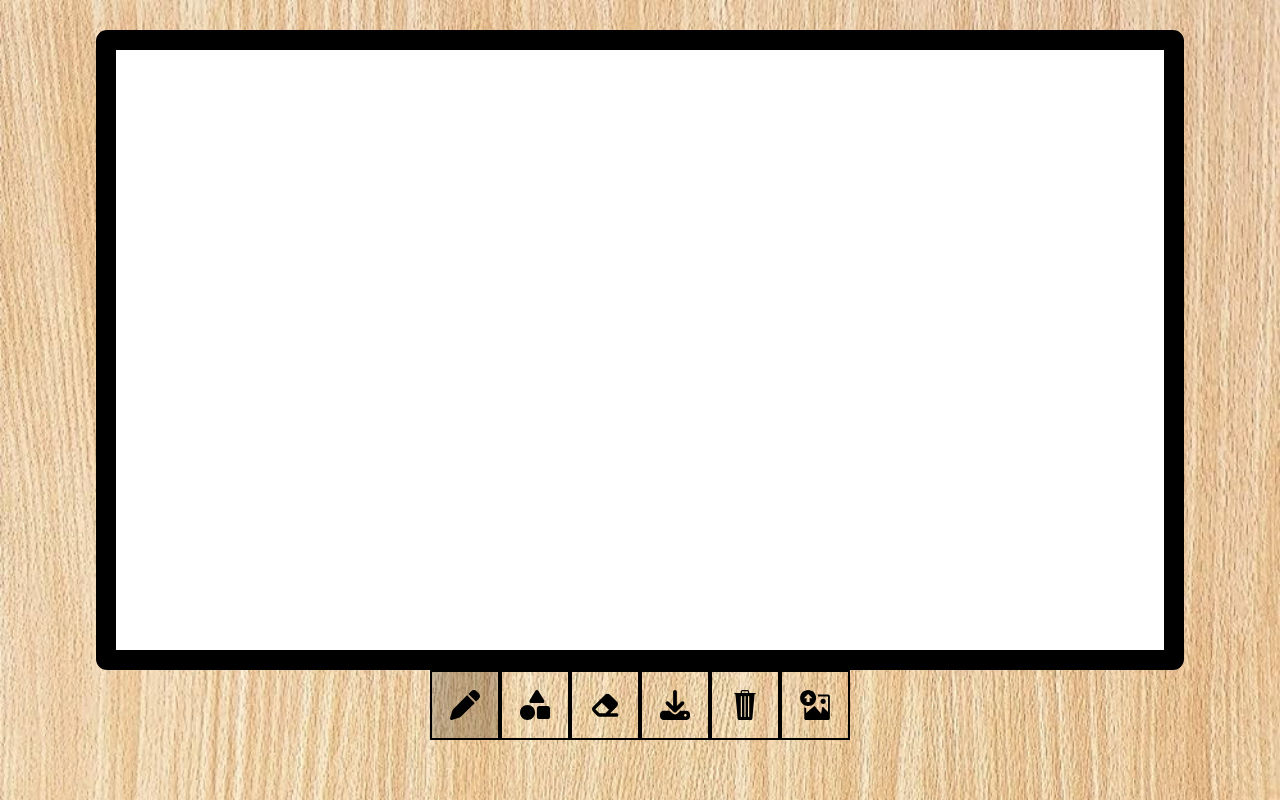
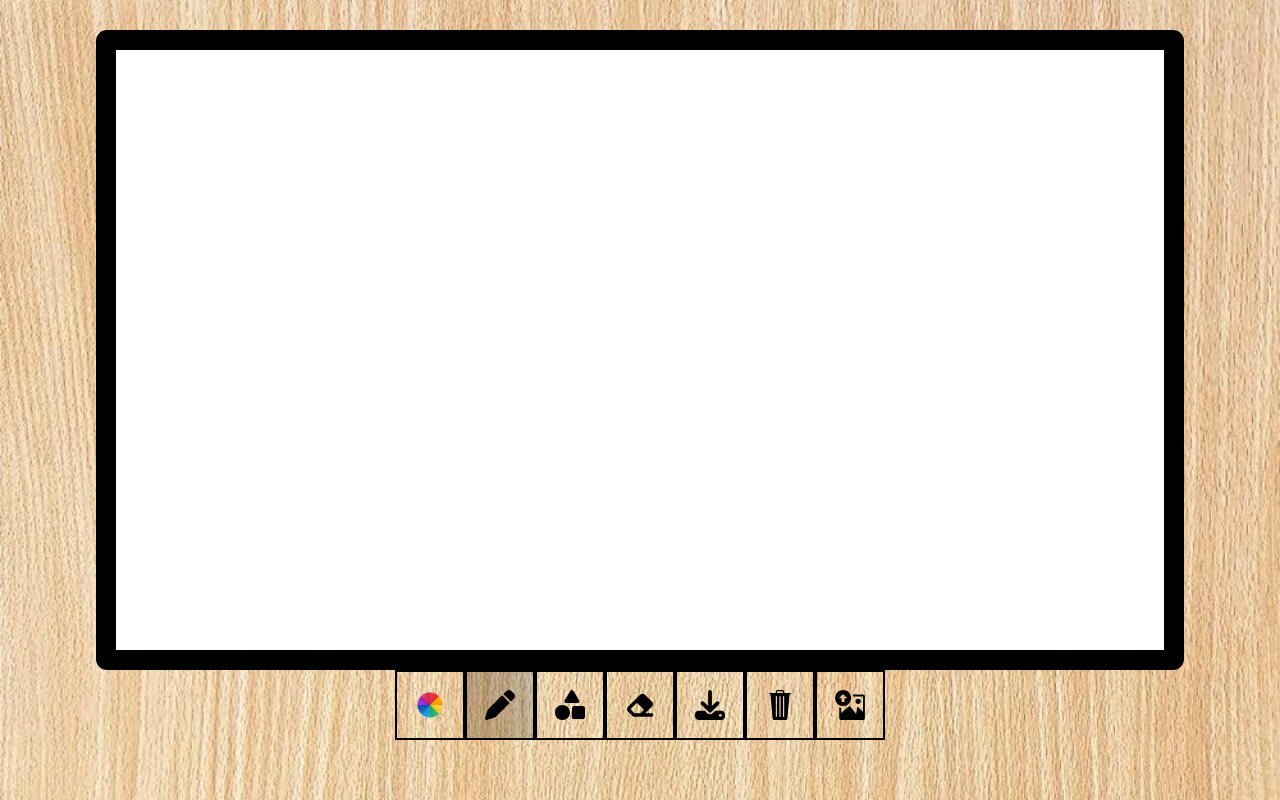
Before and after one commit to Harsh-garg-coder/whiteboard, a React (Create React App) app: page / in a window 1280 px wide. Built offline with nearby package versions, Linux system fonts and the light colour scheme.

Commit message:
added color-selector

```diff
--- a/src/App.js
+++ b/src/App.js
@@ -4,28 +4,31 @@ import ControlBar from "./components/controlBar/ControlBar";
 import DrawingBoard from "./components/drawingBoard/DrawingBoard";
 
 export default function App() {
+  const [color, setColor] = useState("black");
   const [pencilWidth, setPencilWidth] = useState(5);
-  const [pencilColor, setPencilColor] = useState("black");
   const [eraserRadius, setEraserRadius] = useState(20);
   const [currentShape, setCurrentShape] = useState("rectangle");
   const [currentActiveControl, setCurrentActiveControl] = useState("pencil");
+  const [previousActiveControl, setPreviousActiveControl] = useState("pencil");
 
   return (
     <div className = {styles["app-container"]}>
       <DrawingBoard
         currentActiveControl = {currentActiveControl}
         setCurrentActiveControl = {setCurrentActiveControl}
-        pencilColor = {pencilColor}
+        color = {color}
         pencilWidth = {pencilWidth}
         currentShape = {currentShape}
         eraserRadius = {eraserRadius}
       />
 
       <ControlBar
+        color = {color}
+        setColor = {setColor}
+        previousActiveControl = {previousActiveControl}
+        setPreviousActiveControl = {setPreviousActiveControl}
         pencilWidth = {pencilWidth}
         setPencilWidth = {setPencilWidth}
-        pencilColor = {pencilColor}
-        setPencilColor = {setPencilColor}
         currentShape = {currentShape}
         setCurrentShape = {setCurrentShape}
         eraserRadius = {eraserRadius}
--- a/src/components/controlBar/ControlBar.js
+++ b/src/components/controlBar/ControlBar.js
@@ -1,6 +1,6 @@
 import styles from "./ControlBar.module.css";
 import ControlButton from "./controlButton/ControlButton";
-import controlsImage, { pencilColors, shapes }  from "./config";
+import controlsImage, { shapes }  from "./config";
 
 
 export default function ControlBar(props) {
@@ -15,20 +15,6 @@ export default function ControlBar(props) {
                     value = {props.pencilWidth}
                     onChange = {(e) => props.setPencilWidth(e.target.value)}
                 />
-            </div>
-            <div className = {styles["pencil-color-selector-container"]}>
-                {
-                    pencilColors.map((currentColor, index) => {
-                        return (
-                            <div
-                                key = {index}
-                                className = {[styles["color-selector"], styles[currentColor], props.pencilColor === currentColor && styles["active-color"]].join(" ")}
-                                onClick = {() => (props.setPencilColor(currentColor))}
-                            >
-                            </div>
-                        )
-                    })
-                }
             </div>
         </div>
     );
@@ -73,6 +59,19 @@ export default function ControlBar(props) {
         </div>
     )
 
+    const colorMoreOptionsContainer = (
+        <div className = {styles["more-options-container"]}>
+            <div className = {styles["color-selector-container"]}>
+                <input
+                    type = "color"
+                    value = {props.color}
+                    onChange = {(e) => props.setColor(e.target.value)}
+                    onBlur={() => props.setCurrentActiveControl(props.previousActiveControl)}
+                />
+            </div>
+        </div>
+    )
+
     const findChildren = (name) => {
         if(name === "pencil") {
             return pencilMoreOptionsContainer;
@@ -82,6 +81,9 @@ export default function ControlBar(props) {
         }
         if(name === "eraser") {
             return eraserMoreOptionsContainer;
+        }
+        if(name === "color") {
+            return colorMoreOptionsContainer;
         }
         return null;
     }
@@ -96,7 +98,10 @@ export default function ControlBar(props) {
                             imageUrl = {currentControl.image}
                             moreControls = {findChildren(currentControl.name)}
                             isActive = {props.currentActiveControl === currentControl.name}
-                            setActive = {() => props.setCurrentActiveControl(currentControl.name)}
+                            setActive = {() => {
+                                props.setPreviousActiveControl(props.currentActiveControl)
+                                props.setCurrentActiveControl(currentControl.name)
+                            }}
                         />
                     )
                 })
--- a/src/components/controlBar/ControlBar.module.css
+++ b/src/components/controlBar/ControlBar.module.css
@@ -7,38 +7,13 @@
 }
 
 .pencil-width-selector-container input {
-    width:100%;
+    width:100px;
 }
 
-.pencil-color-selector-container {
+.color-selector-container {
     display: flex;
-    justify-content: center;
+    gap:10px;
     align-items: center;
-    gap:10px;
-    padding: 10px 0px;
-}
-
-.pencil-color-selector-container .color-selector {
-    width:20px;
-    height:20px;
-    border-radius: 50%;
-    cursor: pointer;
-}
-
-.black {
-    background-color: black;
-}
-
-.red {
-    background-color: red;
-}
-
-.blue {
-    background-color: blue;
-}
-
-.active-color {
-    border:2px solid yellow;
 }
 
 .shapes-container {
--- a/src/components/controlBar/config.js
+++ b/src/components/controlBar/config.js
@@ -6,8 +6,10 @@ import RectangleImage from "../../images/rectangle-icon.png";
 import CircleImage from "../../images/circle-icon.svg";
 import DeleteImage from "../../images/delete-icon.svg";
 import UploadImage from "../../images/upload-image-icon.svg";
+import ColorPicker from "../../images/color.png";
 
 const controlsImage = [
+    { image: ColorPicker, name: "color"},
     { image : PencilImage, name : "pencil"},
     { image : ShapesImage, name : "shapes"},
     { image : EraserImage, name : "eraser"},
@@ -16,8 +18,6 @@ const controlsImage = [
     { image : UploadImage, name : "upload-image"}
 ];
 
-export const pencilColors = ["black", "red", "blue"];
-
 export const shapes = [
     { image : RectangleImage, alt : "rectangle-icon", name : "rectangle"},
     { image : CircleImage, alt : "circle-icon", name : "circle"}
--- a/src/components/drawingBoard/DrawingBoard.js
+++ b/src/components/drawingBoard/DrawingBoard.js
@@ -56,7 +56,7 @@ export default function DrawingBoard(props) {
 
                 context.beginPath();
                 context.moveTo(e.clientX - leftDistanceOfDrawingBoard, e.clientY - topDistanceOfDrawingBoard);
-                context.strokeStyle = props.pencilColor;
+                context.strokeStyle = props.color;
                 context.lineWidth = props.pencilWidth;
             }
 
@@ -102,6 +102,8 @@ export default function DrawingBoard(props) {
 
             const handleMouseUp = (e) => {
                 context.beginPath();
+                context.strokeStyle = props.color;
+                context.lineWidth = "4";
                 if(props.currentShape === "rectangle") {
                     context.rect(startX, startY, e.clientX - leftDistanceOfDrawingBoard - startX, e.clientY - topDistanceOfDrawingBoard - startY);
                 } else {
@@ -246,7 +248,7 @@ export default function DrawingBoard(props) {
 
     useEffect(() => {
         createContextAndSetEventListeners();
-    }, [props.currentActiveControl, props.pencilColor, props.pencilWidth, props.currentShape, props.eraserRadius]);
+    }, [props.currentActiveControl, props.color, props.pencilWidth, props.currentShape, props.eraserRadius]);
 
     return (
         <div ref = {canvasContainerRef} className = {styles["drawing-board-container"]}>
```
Also changed, not shown: src/images/color.png (added).
